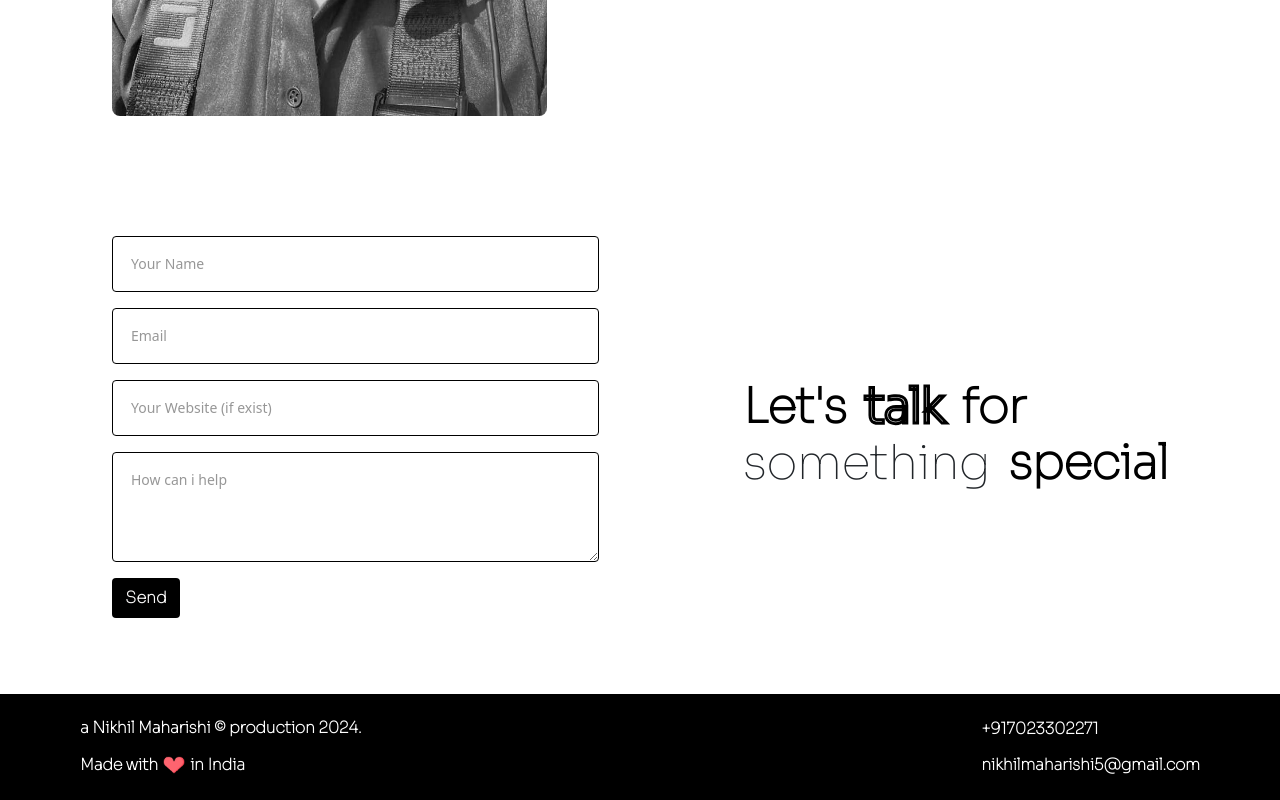
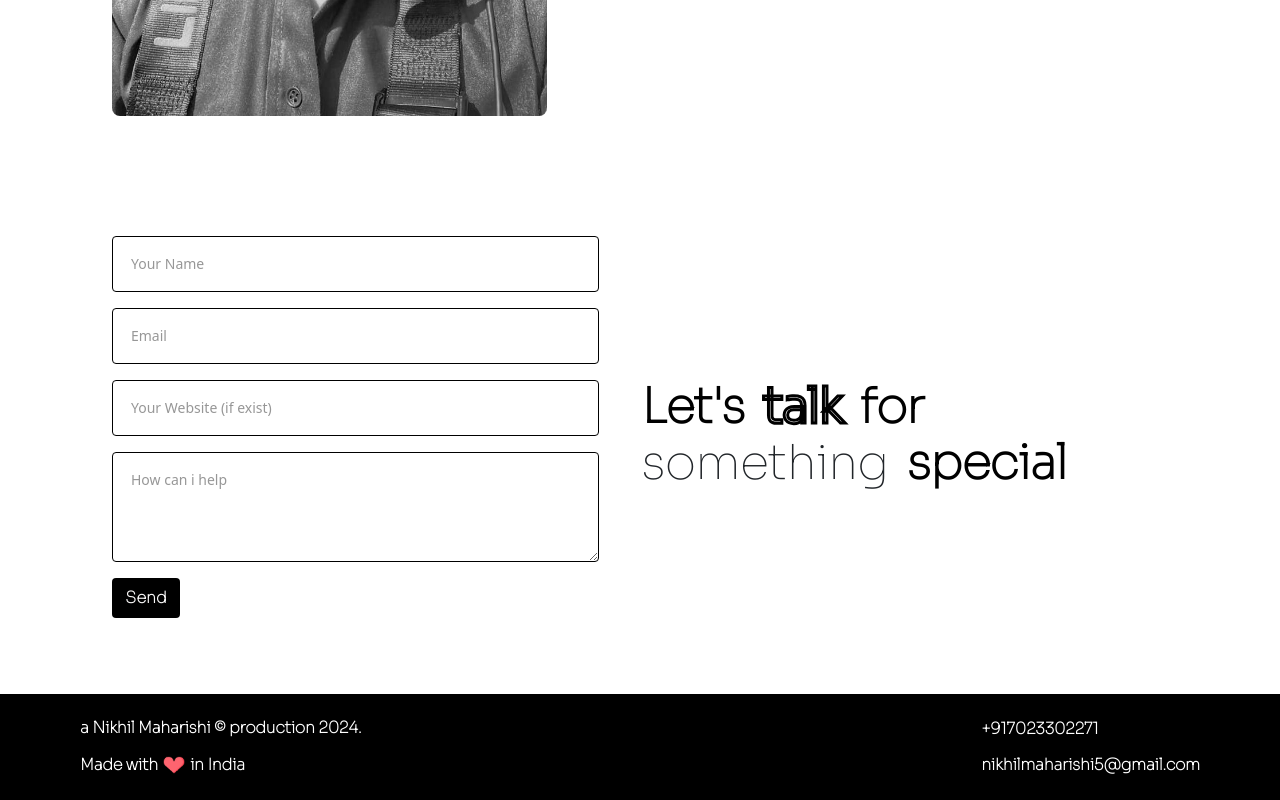
Before and after one commit to nikhil-maharishi/angularPortfolio, an Angular app: page /home in a window 1280 px wide. Shown: the part 2442-3242 px from the top of the page. Built offline with nearby package versions, Linux system fonts and the light colour scheme.

Commit message:
fix:forms netlify

```diff
--- a/src/app/contact/contact.component.html
+++ b/src/app/contact/contact.component.html
@@ -3,17 +3,20 @@
     <div class="form-wrap">
       <form [formGroup]="contactForm" name="contact" method="POST" netlify>
         <div class="form-group">
+          <input type="hidden" name="subject" value="contact inquiry from maharishinikhil.netlify.app/home" />
           <div class="mb-3">
-            <input type="text" formControlName="name" class="form-control" placeholder="Your Name" name="name" >
+            <input type="text" formControlName="name" class="form-control" placeholder="Your Name" name="name">
           </div>
           <div class="mb-3">
-            <input type="email" formControlName="email" class="form-control" placeholder="Email" name="email" >
+            <input type="email" formControlName="email" class="form-control" placeholder="Email" name="email">
           </div>
           <div class="mb-3">
-            <input type="text" formControlName="website" class="form-control" placeholder="Your Website (if exist)" name="website" >
+            <input type="text" formControlName="website" class="form-control" placeholder="Your Website (if exist)"
+              name="website">
           </div>
           <div class="mb-3">
-            <textarea rows="4" formControlName="message" cols="50" class="form-control" placeholder="How can i help" name="message"></textarea>
+            <textarea rows="4" formControlName="message" cols="50" class="form-control" placeholder="How can i help"
+              name="message"></textarea>
           </div>
           <div class="mb-3">
             <button class="btn" (click)="submit()" type="submit">Send</button>
--- a/src/styles.scss
+++ b/src/styles.scss
@@ -374,7 +374,6 @@ body {
     width: 100%;
     padding: 0px 32px;
     gap: 42px;
-    justify-content: space-between;
     align-items: center;
     flex-shrink: 0;
     .my-img {
@@ -403,7 +402,7 @@ body {
     display: flex;
     width: 100%;
     padding: 0px 32px;
-    justify-content: space-between;
+    gap: 42px;
     align-items: center;
     flex-shrink: 0;
   }
```
